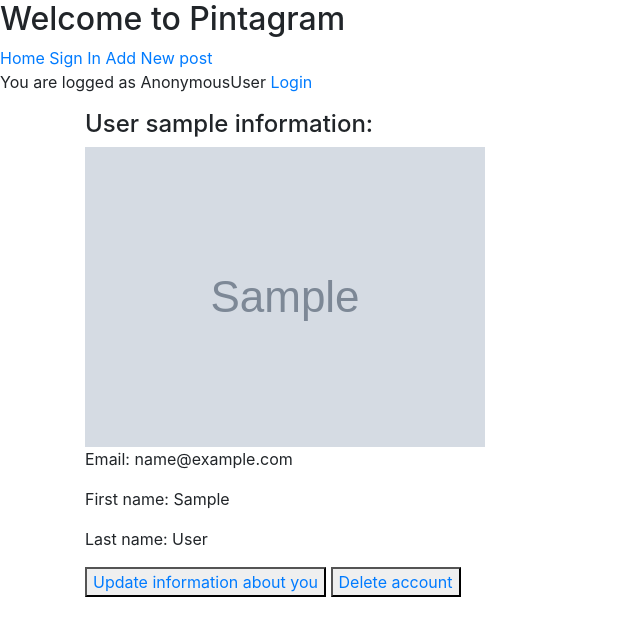
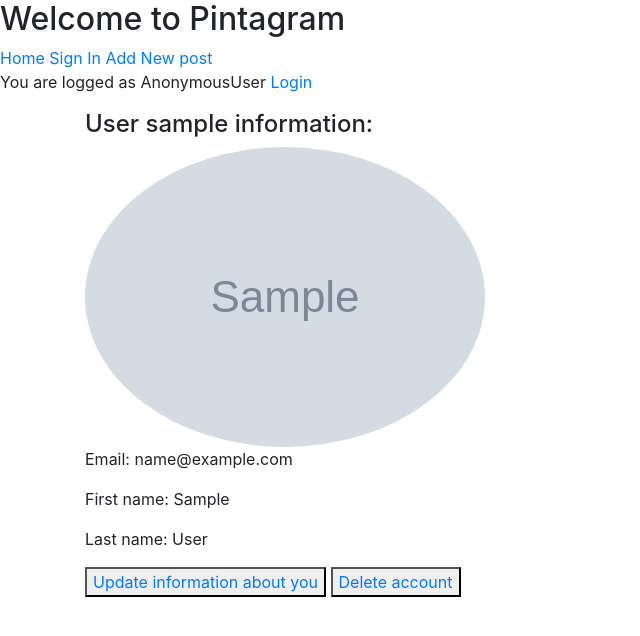
Before and after one commit to AndrzejSzeszko/Pintagram, a Django app: page /user/details/1/ in a window 1280 px wide. Shown: the top 636 px of the page, without its empty margins (0-640 px from the left). Run offline with Django 3.2, Linux system fonts and the light colour scheme; tables that the repository leaves empty hold one stand-in row (values such as "Sample post"); grey boxes marked "Sample" are stand-in pictures; some libraries are stand-ins or nearby versions.

Commit message:
make user profile pic display as rounded

```diff
--- a/src/app_pintagram/templates/app_pintagram/user_details.html
+++ b/src/app_pintagram/templates/app_pintagram/user_details.html
@@ -4,7 +4,7 @@
 
     <h4>User {{ user_details.username }} information:</h4>
 
-    <img src="{{ user_details.profile_photo.url }}" alt="Here should be user profile pic">
+    <img  class="rounded-circle account-image" src="{{ user_details.profile_photo.url }}" alt="Here should be user profile pic">
 
     <p>Email: {{ user_details.email }}</p>
 
```
